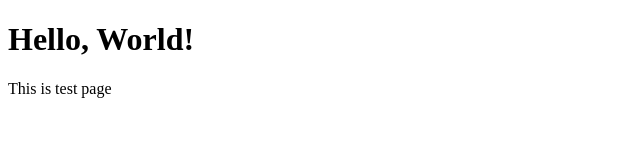
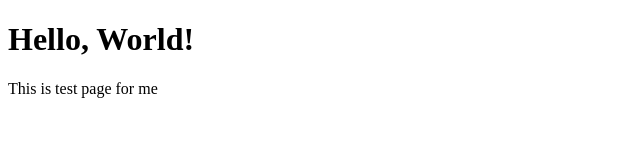
Before and after one commit to JEETDAGAR/test, a plain HTML site: page index.html in a window 1280 px wide. Shown: the full height of the page, 0-640 px from the left. Drawn offline with Linux system fonts and the light colour scheme.

Commit message:
My first commit from local machine

```diff
--- a/index.html
+++ b/index.html
@@ -5,6 +5,6 @@
 </head>
 <body>
     <h1>Hello, World!</h1>
-    <p>This is test page<p>
+    <p>This is test page for me<p>
 </body>
 </html>
```
